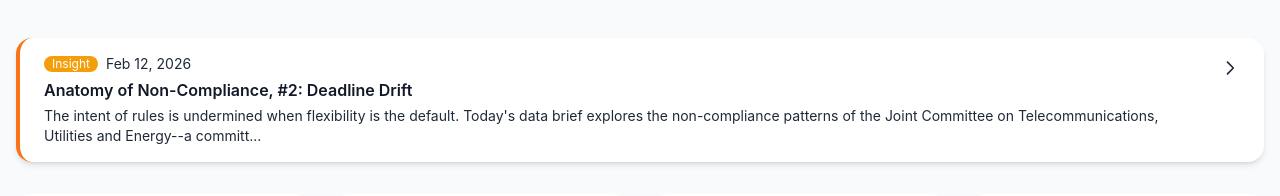
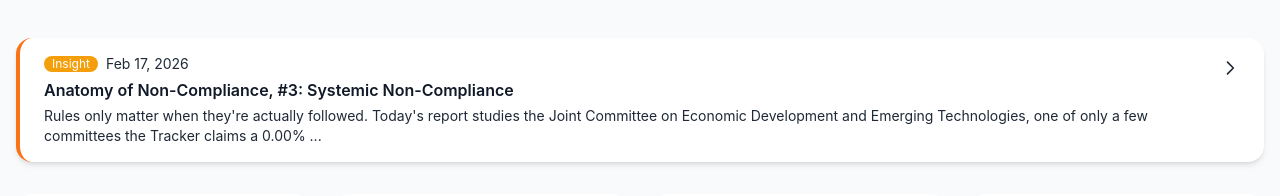
Before and after one commit to arbowl/beacon-hill-tracker, a React (Vite) app in the folder frontend/: page / in a window 1280 px wide. Shown: the part 534-730 px from the top of the page. Built offline with nearby package versions, Linux system fonts and the light colour scheme; no server answers.

Commit message:
Upload latest noncompliance document

```diff
--- a/frontend/src/data/updates.ts
+++ b/frontend/src/data/updates.ts
@@ -284,5 +284,17 @@ Today's data brief explores the non-compliance patterns of the Joint Committee o
 
 [Read the report here (PDF)](/documents/noncompliance_anatomy_2.pdf)`,
     type: 'insight'
+  },
+  {
+    id: 18,
+    date: '2026-02-17',
+    title: 'Anatomy of Non-Compliance, #3: Systemic Non-Compliance',
+    content: `
+Rules only matter when they're actually followed.
+
+Today's report studies the Joint Committee on Economic Development and Emerging Technologies, one of only a few committees the Tracker claims a 0.00% compliance track record for. Bills in this committee tend to slip deadlines and lack votes, making it difficult for constituents to follow the outcomes of important bills relating to AI, gaming, gambling, and more.
+
+[Read the report here (PDF)](/documents/noncompliance_anatomy_3.pdf)`,
+    type: 'insight'
   }
 ]
```
Also changed, not shown: 1 other file (tests, documents, lock files or other folders).
